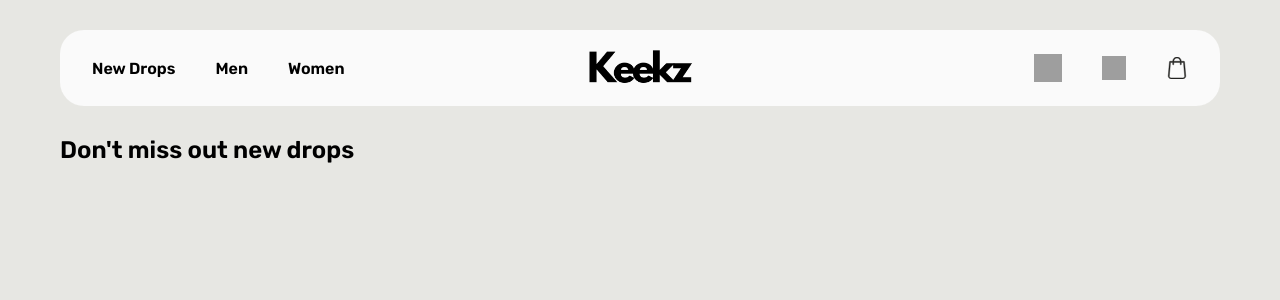
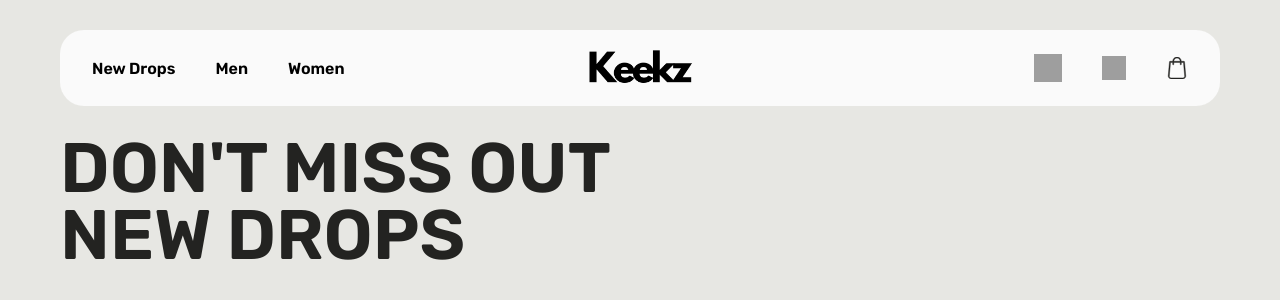
Before and after one commit to Avishekraut/Keekzstore, a React (Create React App) app in the folder keekz/: page / in a window 1280 px wide. Shown: the top 300 px of the page. Built offline with nearby package versions, Linux system fonts and the light colour scheme; grey boxes are pictures that could not be loaded.

Commit message:
added css to the heading content in the title component

```diff
--- a/keekz/src/css/style.css
+++ b/keekz/src/css/style.css
@@ -92,6 +92,18 @@ header {
   cursor: pointer;
 }
 
+.title{
+  width: 589px;
+}
+
+.title h1{
+  font-size: 70px;
+  font-weight: 600;
+  line-height: 95%;
+  text-transform: uppercase;
+  color: var(--color-darkGray);
+}
+
 
 @media screen and (max-width: 600px) {
   .names,
```
